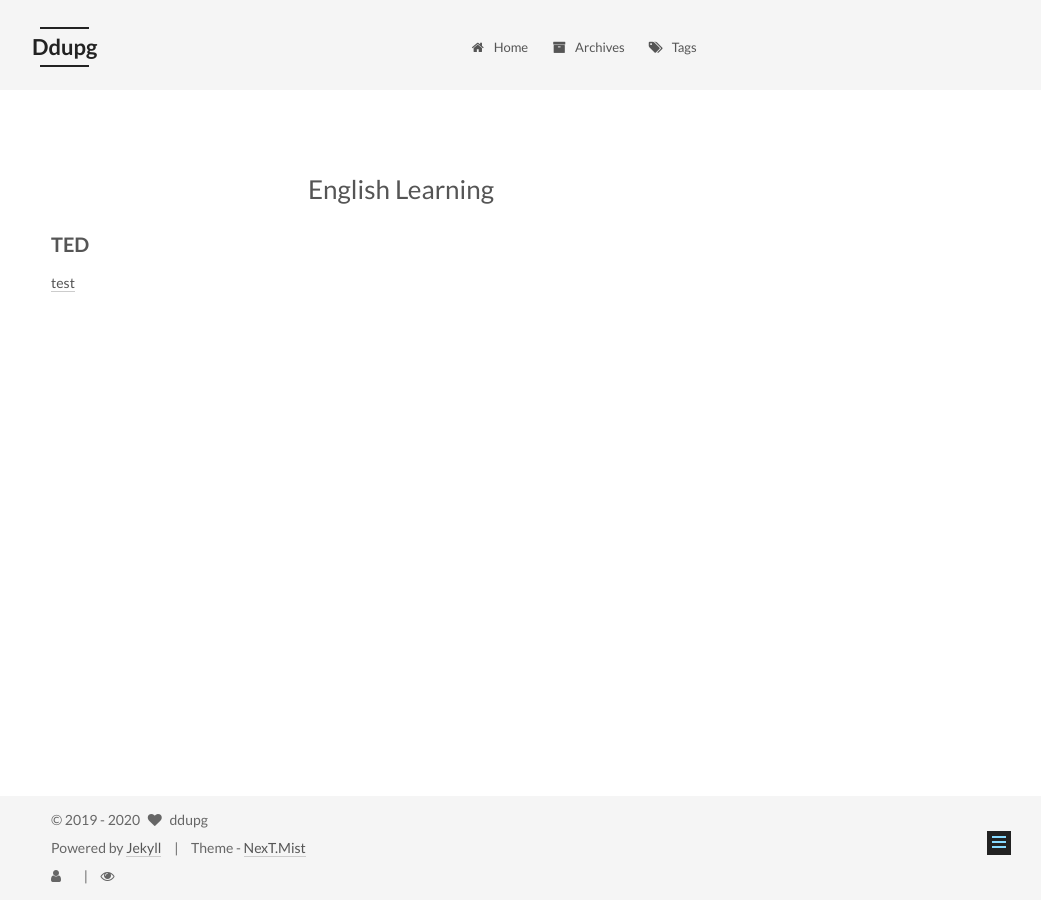
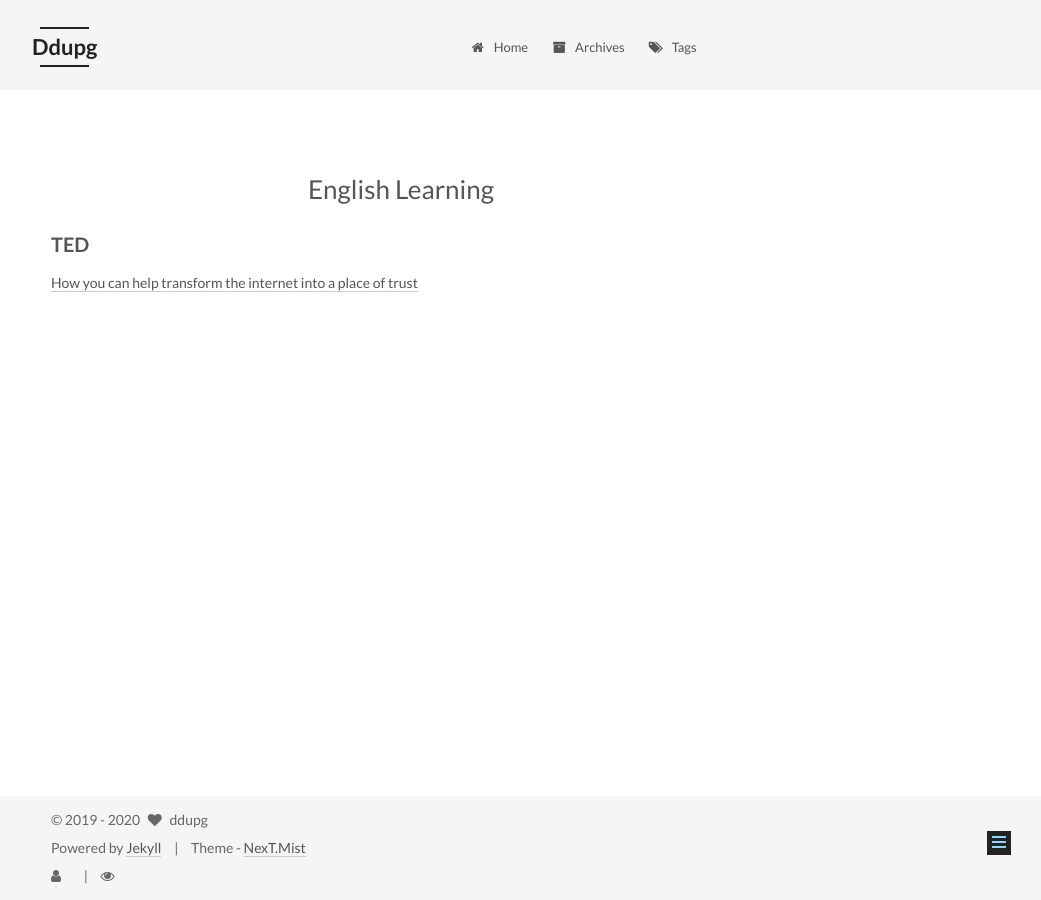
Before and after one commit to ddupg/hexo-blog, a Jekyll site: the page built from english/index.md, in a window 1280 px wide. Shown: the whole page, without its empty margins (239-1280 px from the left). Built offline with Jekyll 4.4.1, drawn with Linux system fonts in a browser that asks for light colours; comment, search, counter and statistics services are not loaded.

Commit message:
mod english like

```diff
--- a/english/index.md
+++ b/english/index.md
@@ -6,4 +6,4 @@ title: English Learning
 
 ### TED
 
-[test]({% post_url 2019-09-20-dev-env %})
+[How you can help transform the internet into a place of trust]({% post_url 2020-01-03-ted-how-you-can-help-transform-the-internet-into-a-place-of-trust %})
```
